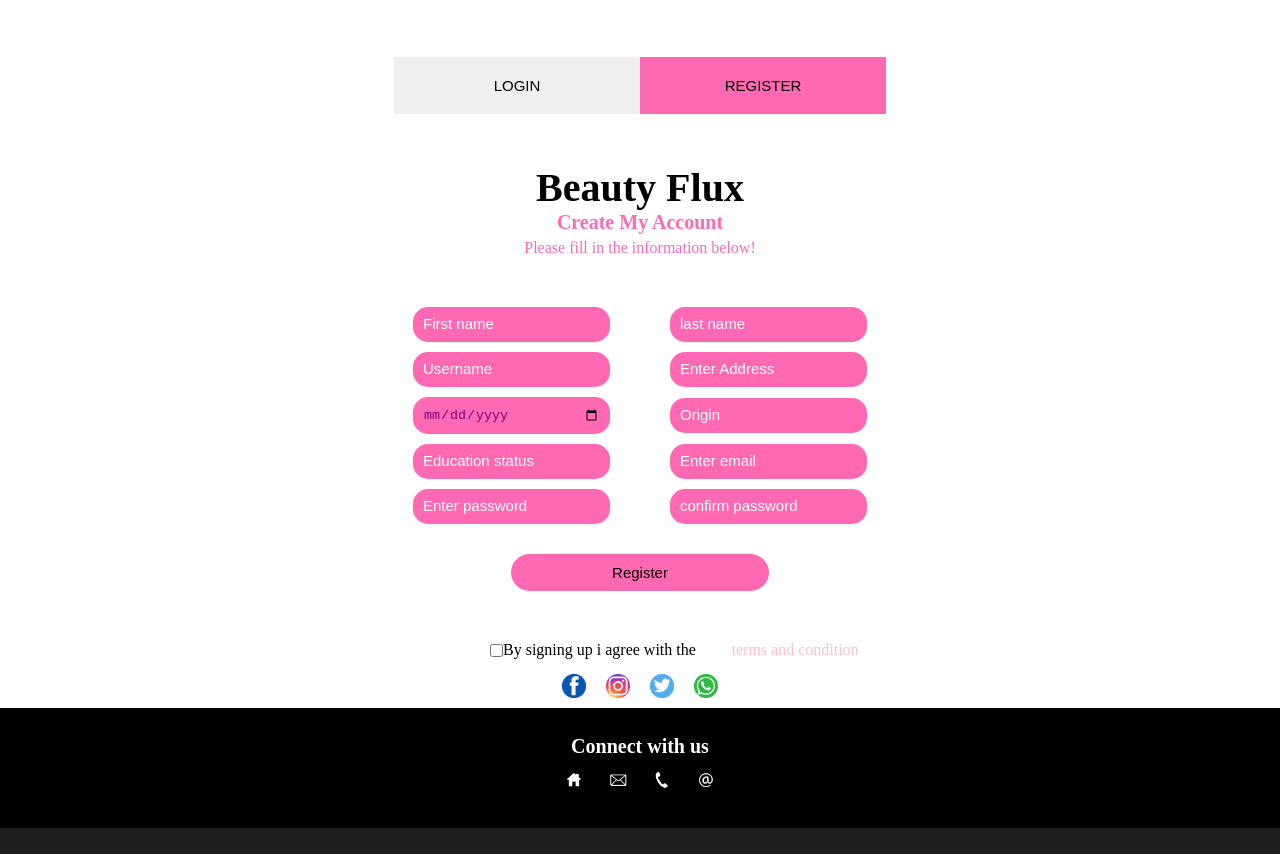
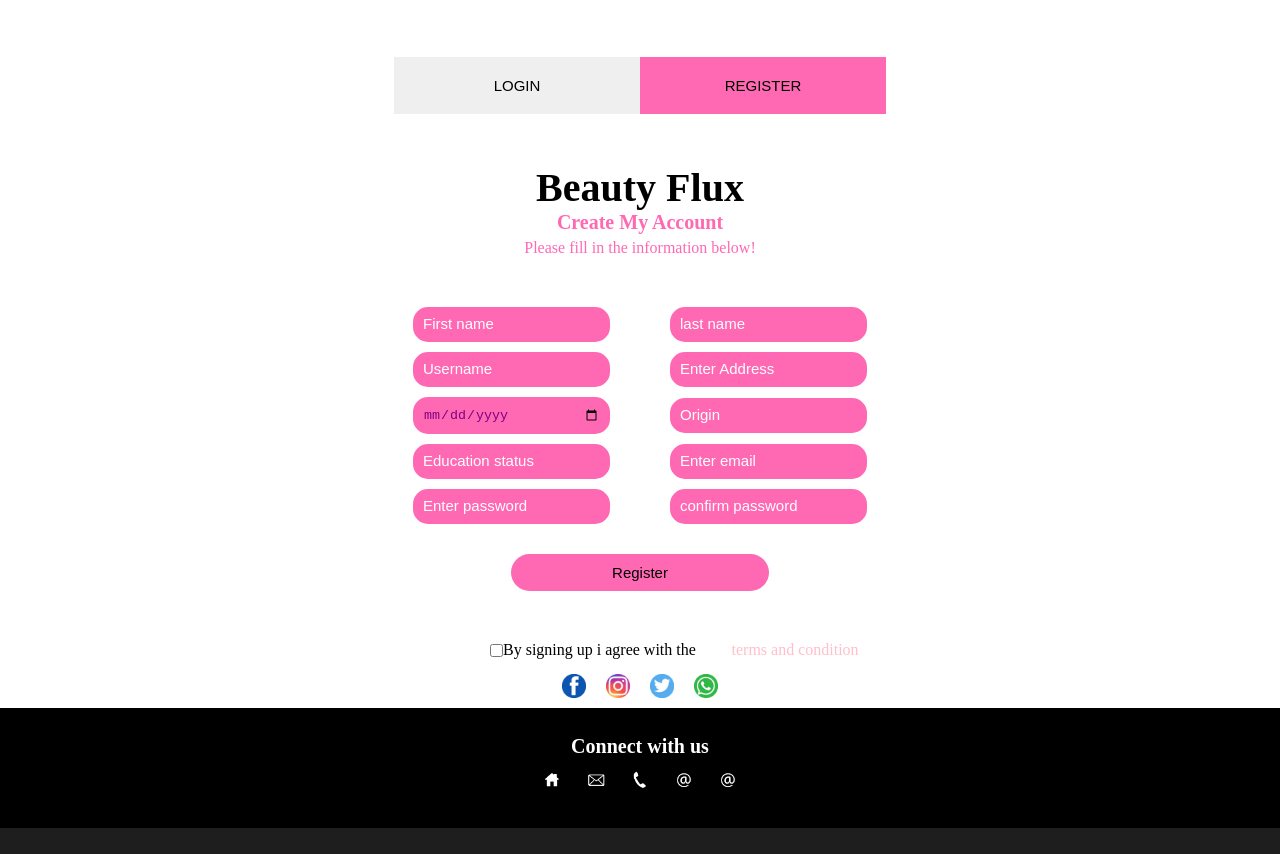
Before and after one commit to Chizzypee/beauty-flux, a plain HTML site: page Beauty flux/log_reg/register.html in a window 1280 px wide. Shown: the part 98-952 px from the top of the page. Drawn offline with Linux system fonts and the light colour scheme.

Commit message:
third push

```diff
--- a/Beauty flux/log_reg/register.html
+++ b/Beauty flux/log_reg/register.html
@@ -124,6 +124,7 @@
                     <img src="../HERO/items/icon/mail.png" class="socials">
                     <img src="../HERO/items/icon/call.png" class="socials">
                     <img src="../HERO/items/icon/@mail.png" class="socials">
+                    <img src="../HERO/items/icon/@mail.png" class="socials">
                 </div>
             </div>
             <div class="footer-link">
```
